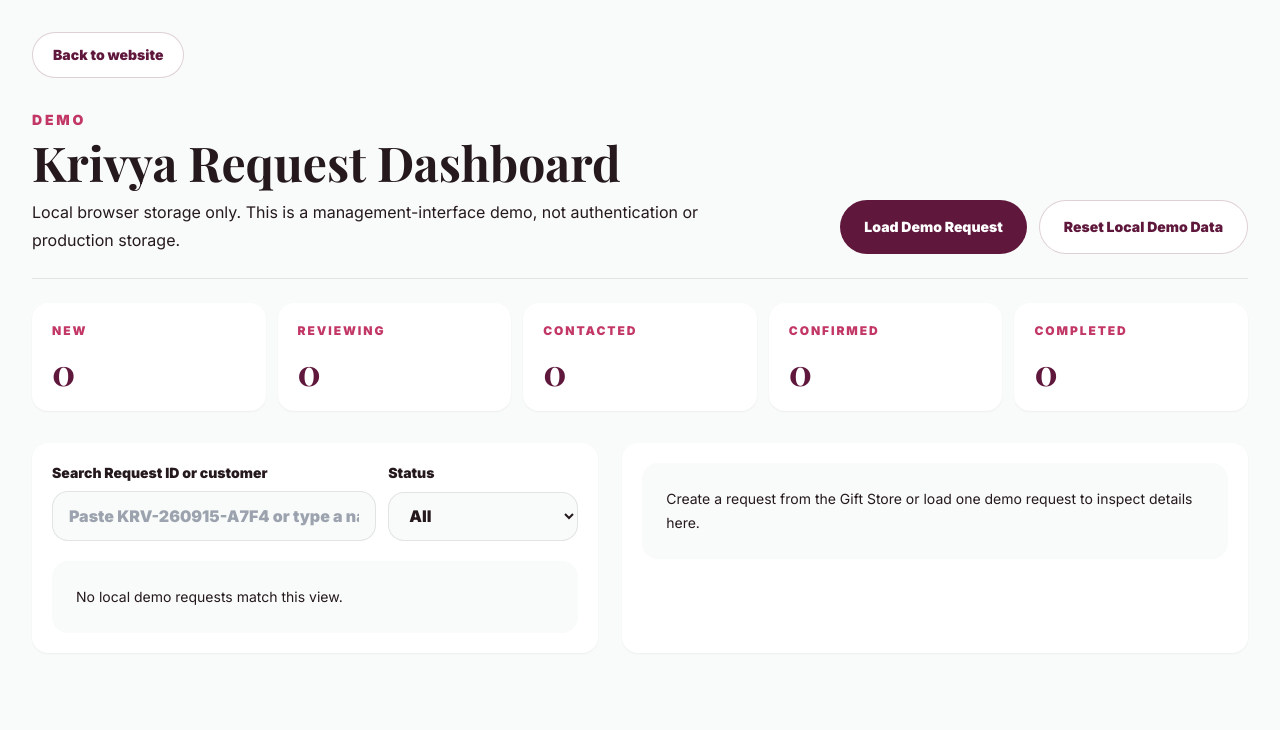
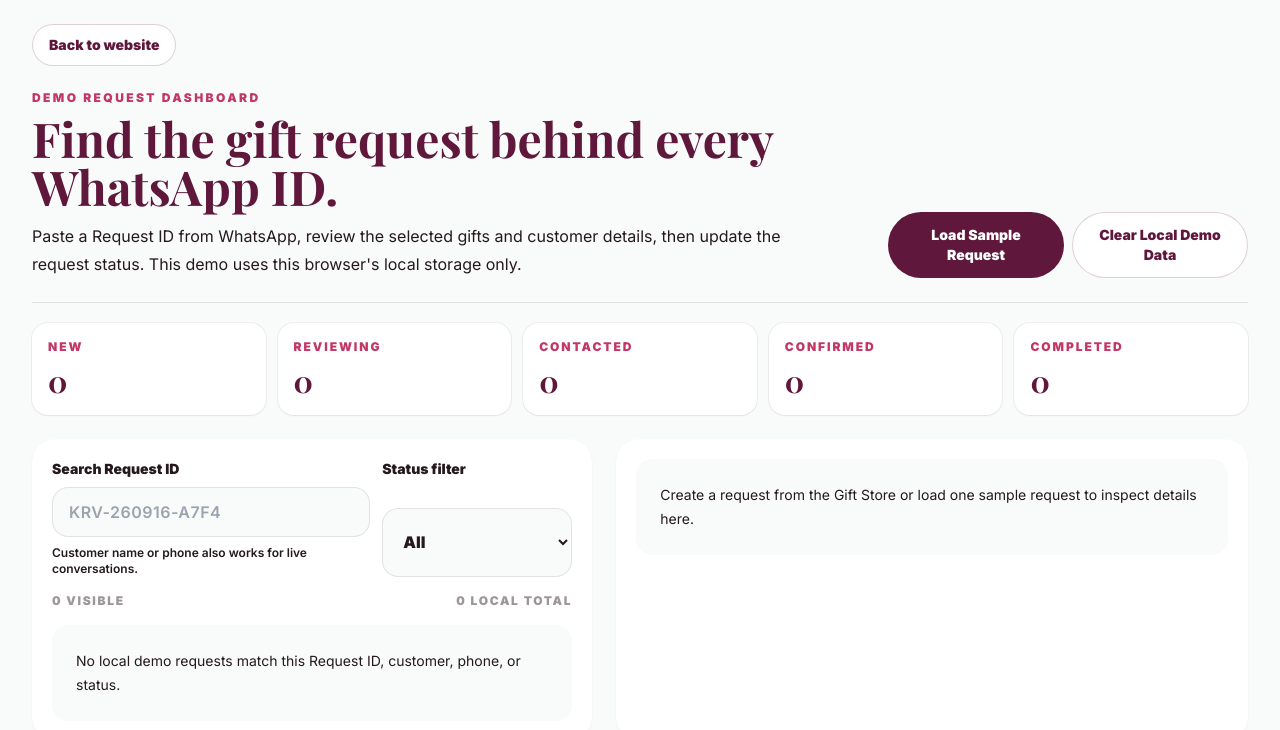
Before and after one commit to Suven0007/krivya-demo, a Next.js app: page /admin-demo in a window 1280 px wide. Shown: the top 730 px of the page. Built offline with nearby package versions, Linux system fonts and the light colour scheme; a web font is replaced by a local one.

Commit message:
Polish Krivya admin dashboard

```diff
--- a/components/AdminDashboard.tsx
+++ b/components/AdminDashboard.tsx
@@ -2,6 +2,7 @@
 
 import Image from "next/image";
 import Link from "next/link";
+import type { ReactNode } from "react";
 import { useEffect, useMemo, useState } from "react";
 import { giftCatalog } from "@/lib/requests/catalog";
 import { localRequestRepository } from "@/lib/requests/localRequestRepository";
@@ -12,11 +13,57 @@ const statuses: Array<GiftRequestStatus | "All"> = ["All", "New", "Reviewing", "
 const overviewStatuses: GiftRequestStatus[] = ["New", "Reviewing", "Contacted", "Confirmed", "Completed"];
 const demoMarker = "Demo Request";
 
+function totalItems(request: GiftRequest) {
+  return request.items.reduce((total, entry) => total + entry.quantity, 0);
+}
+
+function formatDisplayDate(value: string) {
+  if (!value) {
+    return "Not provided";
+  }
+
+  const [year, month, day] = value.split("-");
+  if (!year || !month || !day) {
+    return value;
+  }
+
+  return `${day}/${month}/${year}`;
+}
+
+function formatDateTime(value: string) {
+  const date = new Date(value);
+  if (Number.isNaN(date.getTime())) {
+    return value;
+  }
+
+  return date.toLocaleString(undefined, {
+    day: "2-digit",
+    month: "short",
+    year: "numeric",
+    hour: "2-digit",
+    minute: "2-digit",
+  });
+}
+
+function statusTone(status: GiftRequestStatus) {
+  const tones: Record<GiftRequestStatus, string> = {
+    New: "bg-ribbon text-ink ring-ribbon/60",
+    Reviewing: "bg-petal text-plum ring-plum/15",
+    Contacted: "bg-white text-rose ring-rose/20",
+    Confirmed: "bg-[#e7f4ec] text-[#22623f] ring-[#22623f]/15",
+    Completed: "bg-[#e8f0f8] text-[#24537a] ring-[#24537a]/15",
+    Cancelled: "bg-[#f4e7e7] text-[#843434] ring-[#843434]/15",
+  };
+
+  return tones[status];
+}
+
 export function AdminDashboard() {
   const [requests, setRequests] = useState<GiftRequest[]>([]);
   const [query, setQuery] = useState("");
   const [status, setStatus] = useState<GiftRequestStatus | "All">("All");
   const [selectedCode, setSelectedCode] = useState<string>("");
+  const [statusMessage, setStatusMessage] = useState("");
 
   useEffect(() => {
     const timer = window.setTimeout(() => {
@@ -28,6 +75,15 @@ export function AdminDashboard() {
     return () => window.clearTimeout(timer);
   }, []);
 
+  useEffect(() => {
+    if (!statusMessage) {
+      return undefined;
+    }
+
+    const timer = window.setTimeout(() => setStatusMessage(""), 3000);
+    return () => window.clearTimeout(timer);
+  }, [statusMessage]);
+
   const filtered = useMemo(() => {
     const needle = query.trim().toLowerCase();
     return requests.filter((request) => {
@@ -36,7 +92,7 @@ export function AdminDashboard() {
         !needle ||
         request.requestCode.toLowerCase().includes(needle) ||
         request.customer.customerName.toLowerCase().includes(needle) ||
-        request.customer.destination.toLowerCase().includes(needle);
+        request.customer.phone.toLowerCase().includes(needle);
       return matchesStatus && matchesQuery;
     });
   }, [query, requests, status]);
@@ -56,8 +112,13 @@ export function AdminDashboard() {
   }
 
   function updateStatus(requestCode: string, nextStatus: GiftRequestStatus) {
-    localRequestRepository.updateStatus(requestCode, nextStatus);
+    const updated = localRequestRepository.updateStatus(requestCode, nextStatus);
     refresh();
+
+    if (updated) {
+      setSelectedCode(updated.requestCode);
+      setStatusMessage(`${updated.requestCode} moved to ${updated.status}.`);
+    }
   }
 
   function loadDemoRequest() {
@@ -98,55 +159,75 @@ export function AdminDashboard() {
     localRequestRepository.clearAll();
     setRequests([]);
     setSelectedCode("");
+    setStatusMessage("");
   }
 
   return (
-    <main className="min-h-screen bg-[#f8fbf9] px-4 py-8 text-ink sm:px-6 lg:px-8">
+    <main className="min-h-screen bg-[#f8fbf9] px-4 py-6 text-ink sm:px-6 lg:px-8">
       <div className="mx-auto max-w-7xl">
-        <div className="flex flex-col gap-4 border-b border-ink/10 pb-6 lg:flex-row lg:items-end lg:justify-between">
-          <div>
-            <Link className="focus-ring inline-flex rounded-full border border-plum/20 bg-white px-5 py-3 text-sm font-black text-plum" href="/">
+        <div className="grid gap-5 border-b border-ink/10 pb-6 lg:grid-cols-[minmax(0,1fr)_auto] lg:items-end">
+          <div className="min-w-0">
+            <Link className="focus-ring inline-flex rounded-full border border-plum/20 bg-white px-4 py-2.5 text-sm font-black text-plum" href="/">
               Back to website
             </Link>
-            <p className="mt-8 text-sm font-black uppercase tracking-[0.2em] text-rose">Demo</p>
-            <h1 className="mt-2 font-serif text-5xl font-bold">Krivya Request Dashboard</h1>
-            <p className="mt-3 max-w-2xl text-base leading-7 text-ink/64">
-              Local browser storage only. This is a management-interface demo, not authentication or production storage.
+            <p className="mt-6 text-xs font-black uppercase tracking-[0.2em] text-rose">Demo request dashboard</p>
+            <h1 className="mt-2 font-serif text-4xl font-bold leading-tight text-plum sm:text-5xl">Find the gift request behind every WhatsApp ID.</h1>
+            <p className="mt-3 max-w-3xl text-sm leading-6 text-ink/64 sm:text-base sm:leading-7">
+              Paste a Request ID from WhatsApp, review the selected gifts and customer details, then update the request status. This demo uses this browser&apos;s local storage only.
             </p>
           </div>
-          <div className="flex flex-col gap-3 sm:flex-row lg:flex-col xl:flex-row">
-            <button type="button" className="focus-ring rounded-full bg-plum px-6 py-4 text-sm font-black text-white transition hover:bg-rose" onClick={loadDemoRequest}>
-              Load Demo Request
+          <div className="grid gap-2 sm:grid-cols-2 lg:w-[360px] lg:grid-cols-1 xl:grid-cols-2">
+            <button type="button" className="focus-ring rounded-full bg-plum px-5 py-3 text-sm font-black text-white transition hover:bg-rose" onClick={loadDemoRequest}>
+              Load Sample Request
             </button>
-            <button type="button" className="focus-ring rounded-full border border-plum/20 bg-white px-6 py-4 text-sm font-black text-plum transition hover:bg-petal" onClick={resetLocalDemoData}>
-              Reset Local Demo Data
+            <button type="button" className="focus-ring rounded-full border border-plum/20 bg-white px-5 py-3 text-sm font-black text-plum transition hover:bg-petal" onClick={resetLocalDemoData}>
+              Clear Local Demo Data
             </button>
           </div>
         </div>
 
-        <section className="mt-6 grid gap-3 sm:grid-cols-2 lg:grid-cols-5" aria-label="Request status overview">
+        <section className="mt-5 grid gap-3 sm:grid-cols-2 lg:grid-cols-5" aria-label="Request status overview">
           {overviewCounts.map((item) => (
             <button
               key={item.status}
               type="button"
-              className="focus-ring rounded-2xl bg-white p-5 text-left shadow-sm transition hover:-translate-y-0.5 hover:shadow-soft"
+              className={`focus-ring rounded-2xl p-4 text-left shadow-sm ring-1 transition hover:-translate-y-0.5 hover:shadow-soft ${status === item.status ? "bg-petal ring-plum/25" : "bg-white ring-ink/5"}`}
               onClick={() => setStatus(item.status)}
             >
               <p className="text-xs font-black uppercase tracking-[0.16em] text-rose">{item.status}</p>
-              <p className="mt-3 font-serif text-4xl font-bold text-plum">{item.count}</p>
+              <p className="mt-2 font-serif text-3xl font-bold text-plum">{item.count}</p>
             </button>
           ))}
         </section>
 
-        <div className="mt-8 grid gap-6 xl:grid-cols-[0.95fr_1.05fr]">
-          <section className="rounded-2xl bg-white p-5 shadow-sm">
-            <div className="grid gap-3 md:grid-cols-[1fr_190px]">
+        {statusMessage ? (
+          <p className="mt-5 rounded-2xl border border-[#22623f]/15 bg-[#e7f4ec] px-4 py-3 text-sm font-bold text-[#22623f]" role="status">
+            {statusMessage}
+          </p>
+        ) : null}
+
+        <div className="mt-6 grid gap-6 xl:grid-cols-[minmax(0,0.94fr)_minmax(0,1.06fr)]">
+          <section className="min-w-0 rounded-3xl bg-white p-4 shadow-sm sm:p-5">
+            <div className="grid gap-3 md:grid-cols-[minmax(0,1fr)_190px]">
               <label className="grid gap-2 text-sm font-black">
-                Search Request ID or customer
-                <input className="focus-ring rounded-2xl border border-ink/10 bg-[#f8fbf9] px-4 py-3 text-base" value={query} onChange={(event) => setQuery(event.target.value)} placeholder="Paste KRV-260915-A7F4 or type a name" />
+                Search Request ID
+                <span className="relative block">
+                  <input
+                    className="focus-ring w-full rounded-2xl border border-ink/10 bg-[#f8fbf9] px-4 py-3 pr-20 text-base font-semibold uppercase tracking-[0.03em]"
+                    value={query}
+                    onChange={(event) => setQuery(event.target.value)}
+                    placeholder="KRV-260916-A7F4"
+                  />
+                  {query ? (
+                    <button type="button" className="absolute right-2 top-1/2 -translate-y-1/2 rounded-full px-3 py-1.5 text-xs font-black text-plum hover:bg-petal" onClick={() => setQuery("")}>
+                      Clear
+                    </button>
+                  ) : null}
+                </span>
+                <span className="text-xs font-semibold normal-case tracking-normal text-ink/52">Customer name or phone also works for live conversations.</span>
               </label>
               <label className="grid gap-2 text-sm font-black">
-                Status
+                Status filter
                 <select className="focus-ring rounded-2xl border border-ink/10 bg-[#f8fbf9] px-4 py-3 text-base" value={status} onChange={(event) => setStatus(event.target.value as GiftRequestStatus | "All")}>
                   {statuses.map((item) => (
                     <option key={item}>{item}</option>
@@ -155,47 +236,26 @@ export function AdminDashboard() {
               </label>
             </div>
 
-            <div className="mt-5 grid gap-3">
+            <div className="mt-4 flex items-center justify-between gap-3 text-xs font-black uppercase tracking-[0.14em] text-ink/45">
+              <span>{filtered.length} visible</span>
+              <span>{requests.length} local total</span>
+            </div>
+
+            <div className="mt-4 grid gap-3">
               {filtered.length === 0 ? (
-                <div className="rounded-2xl bg-[#f8fbf9] p-6 text-sm leading-6 text-ink/64">No local demo requests match this view.</div>
+                <div className="rounded-2xl bg-[#f8fbf9] p-6 text-sm leading-6 text-ink/64">No local demo requests match this Request ID, customer, phone, or status.</div>
               ) : null}
               {filtered.map((request) => (
-                <button
-                  key={request.requestCode}
-                  type="button"
-                  className={`focus-ring rounded-2xl border p-4 text-left transition ${
-                    selectedRequest?.requestCode === request.requestCode ? "border-plum bg-petal" : "border-ink/10 bg-white hover:border-plum/40"
-                  }`}
-                  onClick={() => setSelectedCode(request.requestCode)}
-                >
-                  <div className="flex flex-col gap-2 sm:flex-row sm:items-start sm:justify-between">
-                    <div>
-                      <p className="font-black text-plum">{request.requestCode}</p>
-                      <div className="mt-1 flex flex-wrap items-center gap-2">
-                        <p className="text-sm font-bold">{request.customer.customerName}</p>
-                        {isDemoRequest(request) ? <span className="rounded-full bg-ribbon px-2 py-1 text-[0.65rem] font-black uppercase tracking-[0.14em] text-ink">Demo Request</span> : null}
-                      </div>
-                      <p className="mt-1 text-sm text-ink/60">
-                        {request.customer.destination} · {request.customer.occasion}
-                      </p>
-                    </div>
-                    <span className="w-fit rounded-full bg-white px-3 py-1 text-xs font-black text-rose ring-1 ring-plum/10">{request.status}</span>
-                  </div>
-                  <div className="mt-3 grid gap-2 text-xs font-bold text-ink/55 sm:grid-cols-3">
-                    <span>{request.customer.preferredDeliveryDate}</span>
-                    <span>{new Date(request.createdAt).toLocaleString()}</span>
-                    <span>{request.items.reduce((total, entry) => total + entry.quantity, 0)} items</span>
-                  </div>
-                </button>
+                <RequestListCard key={request.requestCode} request={request} selected={selectedRequest?.requestCode === request.requestCode} onSelect={() => setSelectedCode(request.requestCode)} />
               ))}
             </div>
           </section>
 
-          <section className="rounded-2xl bg-white p-5 shadow-sm">
+          <section className="min-w-0 rounded-3xl bg-white p-4 shadow-sm sm:p-5">
             {selectedRequest ? (
               <RequestDetail request={selectedRequest} onStatusChange={updateStatus} />
             ) : (
-              <div className="rounded-2xl bg-[#f8fbf9] p-6 text-sm leading-6 text-ink/64">Create a request from the Gift Store or load one demo request to inspect details here.</div>
+              <div className="rounded-2xl bg-[#f8fbf9] p-6 text-sm leading-6 text-ink/64">Create a request from the Gift Store or load one sample request to inspect details here.</div>
             )}
           </section>
         </div>
@@ -204,16 +264,61 @@ export function AdminDashboard() {
   );
 }
 
+function RequestListCard({ request, selected, onSelect }: { request: GiftRequest; selected: boolean; onSelect: () => void }) {
+  return (
+    <button
+      type="button"
+      className={`focus-ring w-full rounded-2xl border p-4 text-left transition ${
+        selected ? "border-plum bg-petal shadow-soft" : "border-ink/10 bg-white hover:border-plum/40 hover:bg-[#fffafb]"
+      }`}
+      onClick={onSelect}
+      aria-pressed={selected}
+    >
+      <div className="flex min-w-0 flex-col gap-3 sm:flex-row sm:items-start sm:justify-between">
+        <div className="min-w-0">
+          <p className="break-all text-base font-black text-plum">{request.requestCode}</p>
+          <div className="mt-1 flex flex-wrap items-center gap-2">
+            <p className="font-bold">{request.customer.customerName}</p>
+            {isDemoRequest(request) ? <span className="rounded-full bg-ribbon px-2 py-1 text-[0.65rem] font-black uppercase tracking-[0.14em] text-ink">Sample</span> : null}
+          </div>
+          <p className="mt-1 text-sm text-ink/62">
+            {request.customer.destination} / {request.customer.occasion}
+          </p>
+        </div>
+        <StatusPill status={request.status} />
+      </div>
+      <div className="mt-4 grid gap-2 text-xs font-bold text-ink/58 sm:grid-cols-3">
+        <span>
+          <span className="block font-black uppercase tracking-[0.12em] text-rose">Preferred</span>
+          {formatDisplayDate(request.customer.preferredDeliveryDate)}
+        </span>
+        <span>
+          <span className="block font-black uppercase tracking-[0.12em] text-rose">Created</span>
+          {formatDateTime(request.createdAt)}
+        </span>
+        <span>
+          <span className="block font-black uppercase tracking-[0.12em] text-rose">Gift items</span>
+          {totalItems(request)} selected
+        </span>
+      </div>
+    </button>
+  );
+}
+
 function RequestDetail({ request, onStatusChange }: { request: GiftRequest; onStatusChange: (requestCode: string, status: GiftRequestStatus) => void }) {
   const customerWhatsApp = buildCustomerWhatsAppUrl(request.customer.phone, request.requestCode);
 
   return (
     <div>
-      <div className="flex flex-col gap-4 border-b border-ink/10 pb-5 md:flex-row md:items-start md:justify-between">
-        <div>
+      <div className="grid gap-4 border-b border-ink/10 pb-5 md:grid-cols-[minmax(0,1fr)_220px] md:items-start">
+        <div className="min-w-0">
           <p className="text-xs font-black uppercase tracking-[0.18em] text-rose">Request detail</p>
-          <h2 className="mt-2 font-serif text-4xl font-bold text-plum">{request.requestCode}</h2>
-          {isDemoRequest(request) ? <p className="mt-2 w-fit rounded-full bg-ribbon px-3 py-1 text-xs font-black uppercase tracking-[0.14em] text-ink">Demo Request</p> : null}
+          <h2 className="mt-2 break-all font-serif text-3xl font-bold text-plum sm:text-4xl">{request.requestCode}</h2>
+          <div className="mt-3 flex flex-wrap items-center gap-2">
+            <StatusPill status={request.status} />
+            {isDemoRequest(request) ? <p className="w-fit rounded-full bg-ribbon px-3 py-1 text-xs font-black uppercase tracking-[0.14em] text-ink">Sample request</p> : null}
+          </div>
+          <p className="mt-3 text-sm leading-6 text-ink/60">Everything Krivya needs to understand this customer&apos;s gift request is gathered below.</p>
         </div>
         <label className="grid gap-2 text-sm font-black">
           Update status
@@ -227,32 +332,42 @@ function RequestDetail({ request, onStatusChange }: { request: GiftRequest; onSt
         </label>
       </div>
 
-      <div className="mt-5 grid gap-4 md:grid-cols-2">
-        <AdminRow label="Customer" value={request.customer.customerName} />
-        <AdminRow label="Phone / WhatsApp" value={request.customer.phone} />
-        <AdminRow label="Email" value={request.customer.email || "Not provided"} />
-        <AdminRow label="Status" value={request.status} />
-        <AdminRow label="Destination" value={request.customer.destination} />
-        <AdminRow label="Occasion" value={request.customer.occasion} />
-        <AdminRow label="Preferred date" value={request.customer.preferredDeliveryDate} />
-        <AdminRow label="Created" value={new Date(request.createdAt).toLocaleString()} />
+      <div className="mt-5 grid gap-4">
+        <DetailGroup title="Customer">
+          <AdminRow label="Name" value={request.customer.customerName} />
+          <AdminRow label="Phone / WhatsApp" value={request.customer.phone} />
+          <AdminRow label="Email" value={request.customer.email || "Not provided"} />
+        </DetailGroup>
+
+        <DetailGroup title="Gift context">
+          <AdminRow label="Destination" value={request.customer.destination} />
+          <AdminRow label="Occasion" value={request.customer.occasion} />
+          <AdminRow label="Recipient" value={request.customer.recipient} />
+          <AdminRow label="Preferred date" value={formatDisplayDate(request.customer.preferredDeliveryDate)} />
+          <AdminRow label="Created" value={formatDateTime(request.createdAt)} />
+          <AdminRow label="Last updated" value={formatDateTime(request.updatedAt)} />
+        </DetailGroup>
       </div>
 
       <div className="mt-6">
-        <h3 className="text-xl font-black">Selected components</h3>
+        <div className="flex flex-wrap items-end justify-between gap-2">
+          <div>
+            <p className="text-xs font-black uppercase tracking-[0.16em] text-rose">Selected gift items</p>
+            <h3 className="mt-1 text-xl font-black">{totalItems(request)} pieces in this request</h3>
+          </div>
+        </div>
         <div className="mt-3 grid gap-3">
           {request.items.map((entry) => (
-            <div key={entry.item.id} className="grid grid-cols-[72px_minmax(0,1fr)_auto] items-center gap-3 rounded-2xl bg-[#f8fbf9] p-3">
+            <div key={entry.item.id} className="grid grid-cols-[64px_minmax(0,1fr)] gap-3 rounded-2xl bg-[#f8fbf9] p-3 sm:grid-cols-[72px_minmax(0,1fr)_auto] sm:items-center">
               <div className="relative aspect-square overflow-hidden rounded-xl bg-white">
                 <Image src={entry.item.imagePath} alt="" fill sizes="72px" className="object-cover" />
               </div>
               <div className="min-w-0">
                 <p className="text-xs font-black uppercase tracking-[0.16em] text-rose">{entry.item.category}</p>
                 <p className="mt-1 font-black">{entry.item.name}</p>
-                <p className="mt-1 text-xs leading-5 text-ink/52">{entry.item.description}</p>
-                <p className="mt-1 text-xs text-ink/45">{entry.item.id}</p>
+                <p className="mt-1 break-all text-xs text-ink/45">{entry.item.id}</p>
               </div>
-              <p className="rounded-full bg-white px-3 py-1 text-sm font-black">x{entry.quantity}</p>
+              <p className="col-span-2 w-fit rounded-full bg-white px-3 py-1 text-sm font-black ring-1 ring-ink/5 sm:col-span-1">Quantity {entry.quantity}</p>
             </div>
           ))}
         </div>
@@ -261,13 +376,13 @@ function RequestDetail({ request, onStatusChange }: { request: GiftRequest; onSt
       <div className="mt-6 grid gap-4">
         <AdminBlock label="Personalization" value={request.customer.personalizationNotes || "Not provided"} />
         <AdminBlock label="Gift message" value={request.customer.giftMessage || "Not provided"} />
-        <AdminBlock label="Notes" value={request.customer.additionalNotes || "Not provided"} />
+        <AdminBlock label="Additional notes" value={request.customer.additionalNotes || "Not provided"} />
       </div>
 
-      <div className="mt-6 flex flex-col gap-3 sm:flex-row">
+      <div className="mt-6 grid gap-3 sm:grid-cols-2">
         {customerWhatsApp ? (
           <a className="focus-ring rounded-full bg-plum px-6 py-4 text-center text-sm font-black text-white transition hover:bg-rose" href={customerWhatsApp} target="_blank" rel="noreferrer">
-            Contact on WhatsApp
+            Open WhatsApp
           </a>
         ) : null}
         <Link className="focus-ring rounded-full border border-plum/20 px-6 py-4 text-center text-sm font-black text-plum transition hover:bg-petal" href={`/request/${request.requestCode}`}>
@@ -278,15 +393,28 @@ function RequestDetail({ request, onStatusChange }: { request: GiftRequest; onSt
   );
 }
 
+function StatusPill({ status }: { status: GiftRequestStatus }) {
+  return <span className={`w-fit rounded-full px-3 py-1 text-xs font-black uppercase tracking-[0.12em] ring-1 ${statusTone(status)}`}>{status}</span>;
+}
+
+function DetailGroup({ title, children }: { title: string; children: ReactNode }) {
+  return (
+    <section>
+      <h3 className="text-xs font-black uppercase tracking-[0.16em] text-rose">{title}</h3>
+      <div className="mt-3 grid gap-3 md:grid-cols-2">{children}</div>
+    </section>
+  );
+}
+
 function isDemoRequest(request: GiftRequest) {
   return request.customer.customerName === demoMarker || request.customer.additionalNotes.includes(demoMarker);
 }
 
 function AdminRow({ label, value }: { label: string; value: string }) {
   return (
-    <div className="rounded-2xl bg-[#f8fbf9] p-4">
+    <div className="min-w-0 rounded-2xl bg-[#f8fbf9] p-4">
       <p className="text-xs font-black uppercase tracking-[0.14em] text-rose">{label}</p>
-      <p className="mt-2 font-bold">{value}</p>
+      <p className="mt-2 break-words font-bold">{value}</p>
     </div>
   );
 }
@@ -295,7 +423,7 @@ function AdminBlock({ label, value }: { label: string; value: string }) {
   return (
     <div className="rounded-2xl bg-[#f8fbf9] p-4">
       <p className="text-xs font-black uppercase tracking-[0.14em] text-rose">{label}</p>
-      <p className="mt-2 leading-7 text-ink/70">{value}</p>
+      <p className="mt-2 whitespace-pre-wrap break-words leading-7 text-ink/70">{value}</p>
     </div>
   );
 }
```
